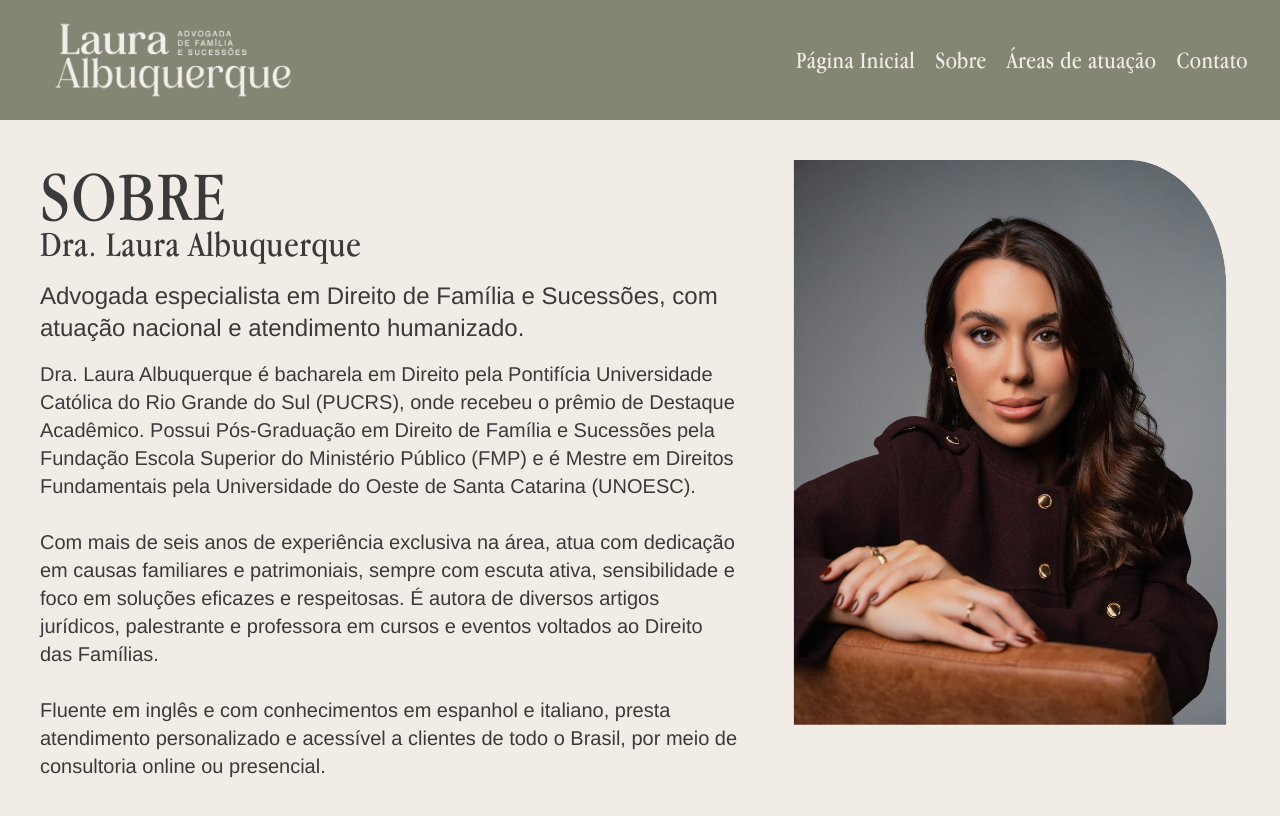
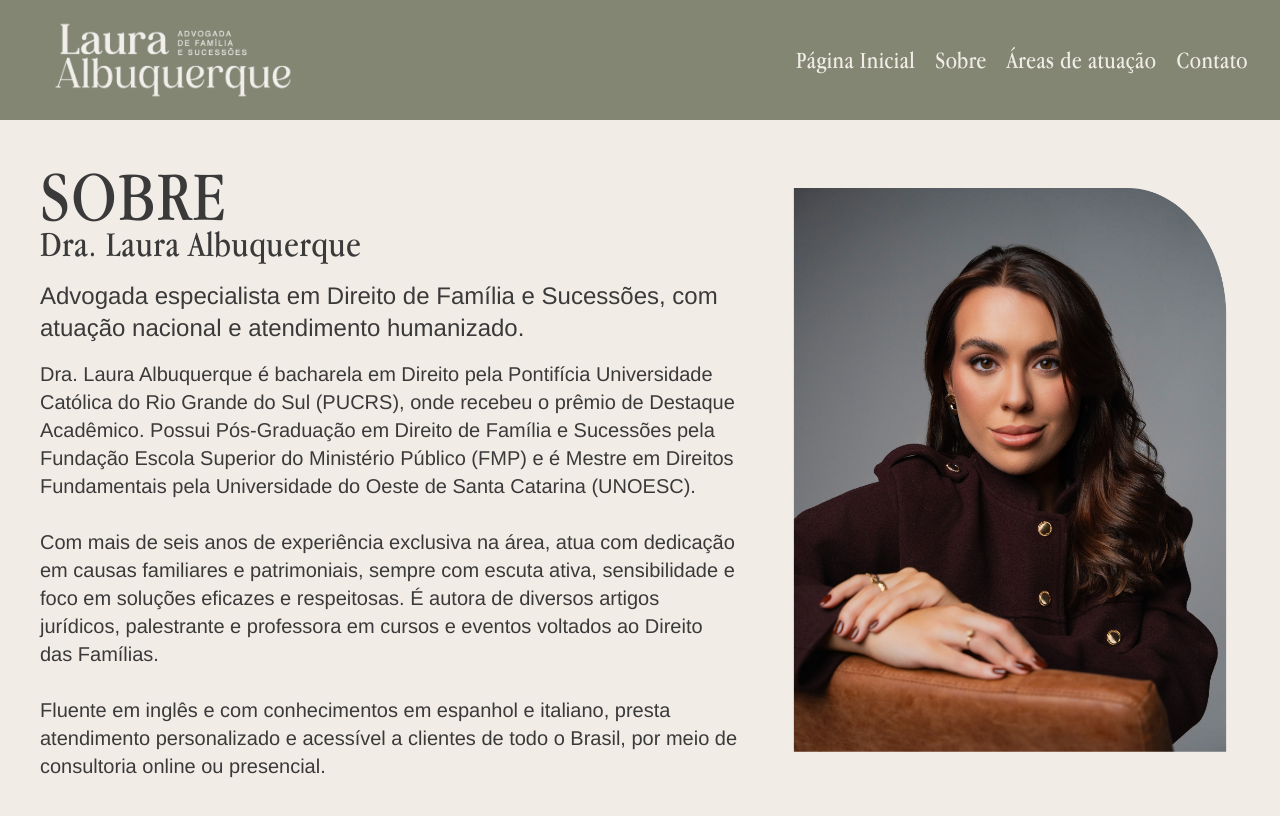
Before and after one commit to otavioalbe/laura-albuquerque-advogada, a React (Vite) app: page / in a window 1280 px wide. Shown: the top 816 px of the page. Built offline with nearby package versions, Linux system fonts and the light colour scheme.

Commit message:
fix: main container

```diff
--- a/src/components/About.tsx
+++ b/src/components/About.tsx
@@ -6,7 +6,7 @@ export default function About() {
     <div className="w-full bg-secondary">
       <Container>
         <div className="flex xl:flex-row flex-col gap-x-10 gap-y-6 !py-10">
-          <div className="flex flex-col md:w-[700px] w-full">
+          <div className="flex flex-col xl:w-[700px] w-full">
             <h1 className="apple-garamond !text-7xl">SOBRE</h1>
             <h2 className="apple-garamond !text-4xl !mt-[-8px]">Dra. Laura Albuquerque</h2>
             <h3 className="!text-2xl !mt-4">
@@ -15,7 +15,7 @@ export default function About() {
             </h3>
             <div className="!text-xl !mt-4 whitespace-pre-line">{useAboutConstants()}</div>
           </div>
-          <div className="flex-1">
+          <div className="flex-1 flex justify-center items-center">
             <img src="../src/assets/images/about.png" alt="about" />
           </div>
         </div>
--- a/src/components/Container.tsx
+++ b/src/components/Container.tsx
@@ -1,7 +1,7 @@
 export default function Container({ children }: { children: React.ReactNode }) {
   return (
     <div className="flex justify-center">
-      <div className="flex flex-col w-full !max-w-[328px] h-full mx-auto md:!max-w-full md:!px-10 xl:!max-w-[1318px]">
+      <div className="flex flex-col w-full !max-w-[328px] h-full mx-auto md:!max-w-[720px] md:!px-10 xl:!max-w-[1318px]">
         {children}
       </div>
     </div>
```
